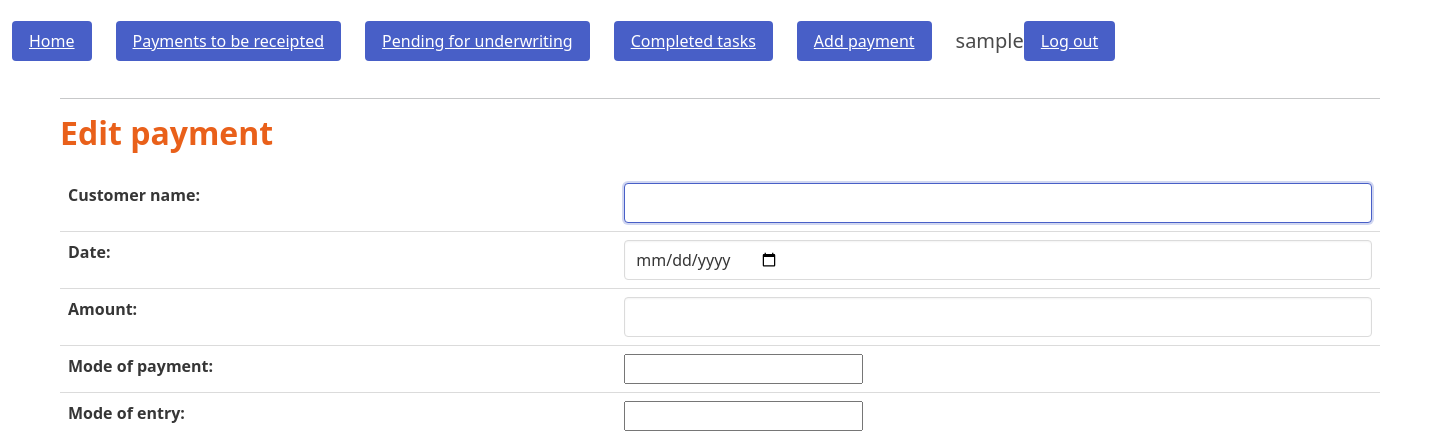
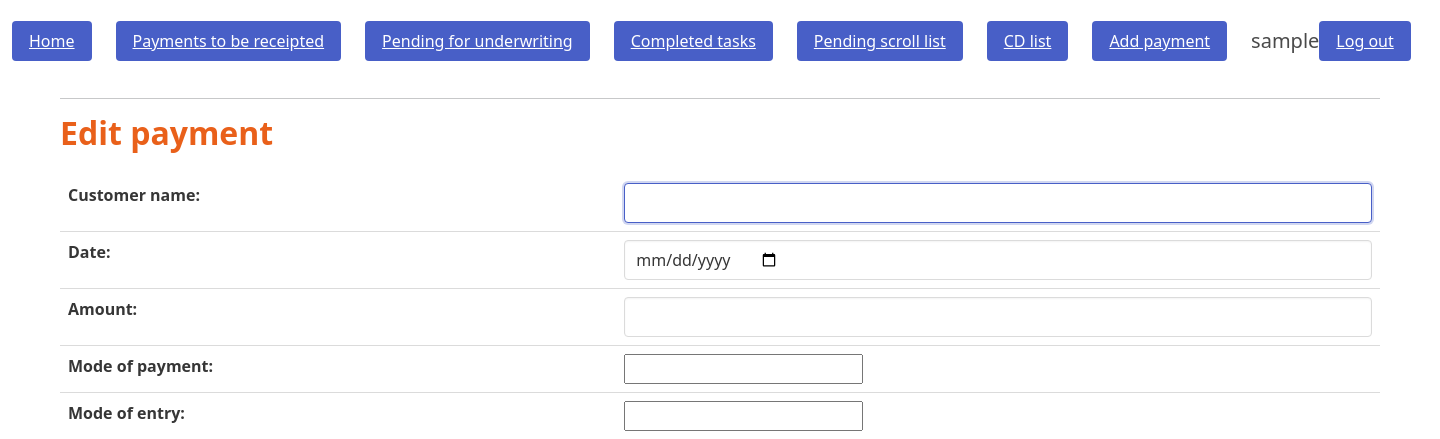
Before and after one commit to jokerdino/payment-overview, a Flask app: page /new-payment in a window 1440 px wide. Shown: the top 439 px of the page. Run offline with Flask 2, Linux system fonts and the light colour scheme; the visitor is signed in with stand-in values (Sample User, id 1); some libraries are stand-ins or nearby versions.

Commit message:
Add CD list and pending scroll list

```diff
--- a/server.py
+++ b/server.py
@@ -33,6 +33,8 @@ def create_app():
     app.add_url_rule("/download",view_func=views.download,methods=["GET","POST"])
     app.add_url_rule("/upload",view_func=views.upload,methods=["GET","POST"])
     app.add_url_rule("/all",view_func=views.payments_all,methods=["GET"])
+    app.add_url_rule("/cd_list",view_func=views.cd_list,methods=['GET'])
+    app.add_url_rule("/pending_scroll",view_func=views.pending_scroll_list,methods=['GET'])
     app.add_url_rule("/payments_pending_uw", view_func=views.payments_pending_uw,methods=["GET","POST"])
     app.add_url_rule("/payments_completed", view_func=views.payments_completed,methods=["GET","POST"])
     app.add_url_rule("/payments/<int:payment_key>",view_func=views.payment_page)
--- a/templates/layout.html
+++ b/templates/layout.html
@@ -36,6 +36,12 @@
                     <span class="navbar-item">
                 <a class="button is-link" href= "{{ url_for('payments_completed')}}">Completed tasks</a>
 
+                    </span>
+                                    <span class="navbar-item">
+                <a class="button is-link" href="{{ url_for('pending_scroll_list') }}">Pending scroll list</a>
+                    </span>
+                                    <span class="navbar-item">
+                <a class="button is-link" href="{{ url_for('cd_list') }}">CD list</a>
                     </span>
                 {% if current_user.is_admin %}
                 <span class="navbar-item">
--- a/views.py
+++ b/views.py
@@ -28,6 +28,19 @@ import secrets
 def favicon():
     return url_for('static', filename='favicon.ico')
 
+def cd_list():
+
+    cd_list = pd.read_excel('CD_list.xlsx')
+    cd_list_filter = cd_list[['SL Name','SL Code','CD number','Credit']]
+    cd_list_filter.sort_values(by='SL Name',ascending=False)
+    return render_template("cd.html" , tables=[cd_list_filter.to_html(classes="table", border=1,table_id="table", justify="center",float_format='{:.0f}'.format,header=True,index=False)])
+
+
+def pending_scroll_list():
+    scroll_list = pd.read_csv('scroll_list.csv')
+    #cd_list_filter = cd_list[['SL Name','SL Code','CD number','Credit']]
+    #cd_list_filter.sort_values(by='SL Name',ascending=False)
+    return render_template("scroll.html" , tables=[scroll_list.to_html(classes="table", border=1,table_id="table", justify="center",float_format='{:.0f}'.format,header=True,index=False)])
 
 def home_page():
 
```
Also changed, not shown: 1 other file.
